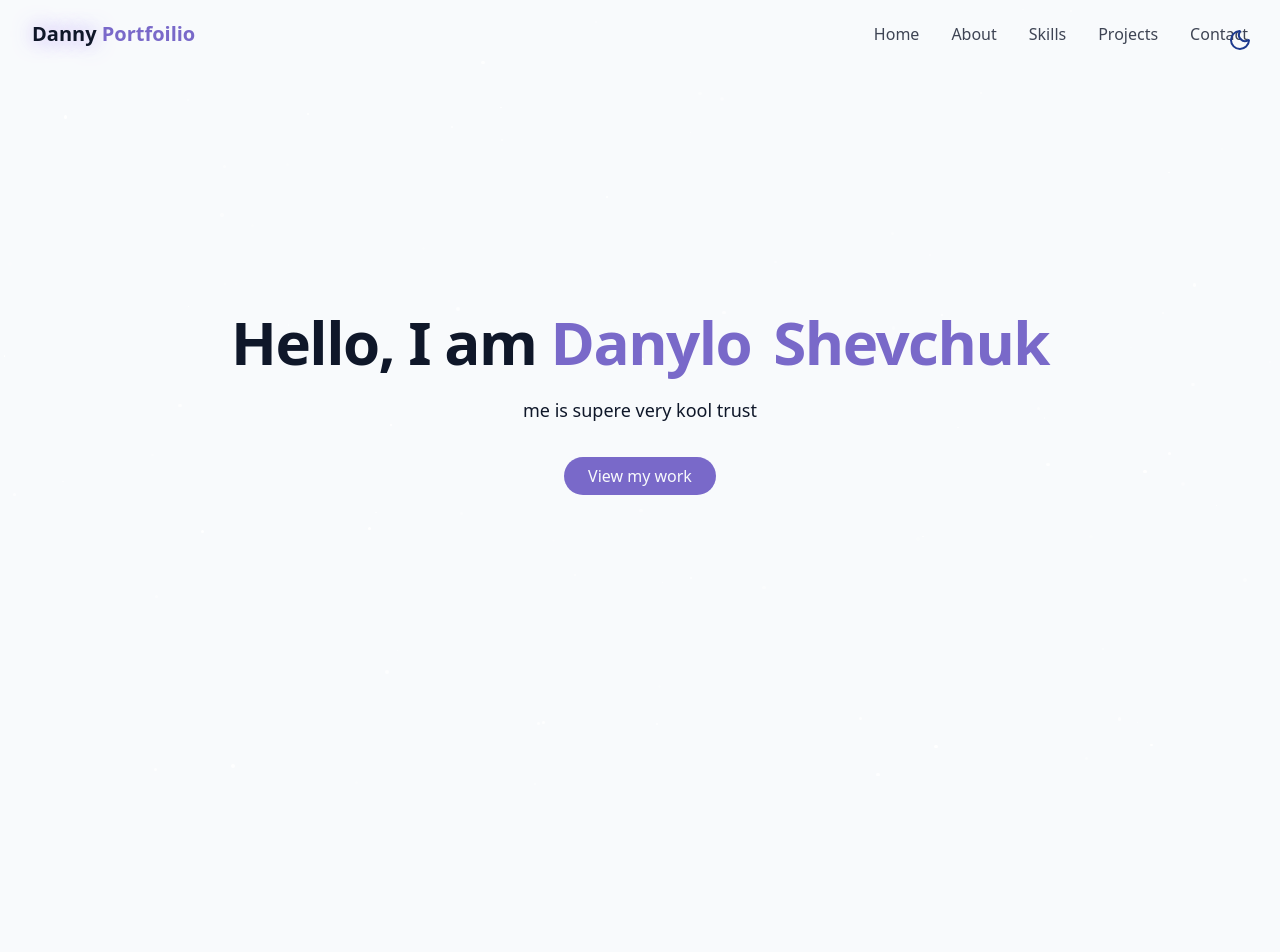
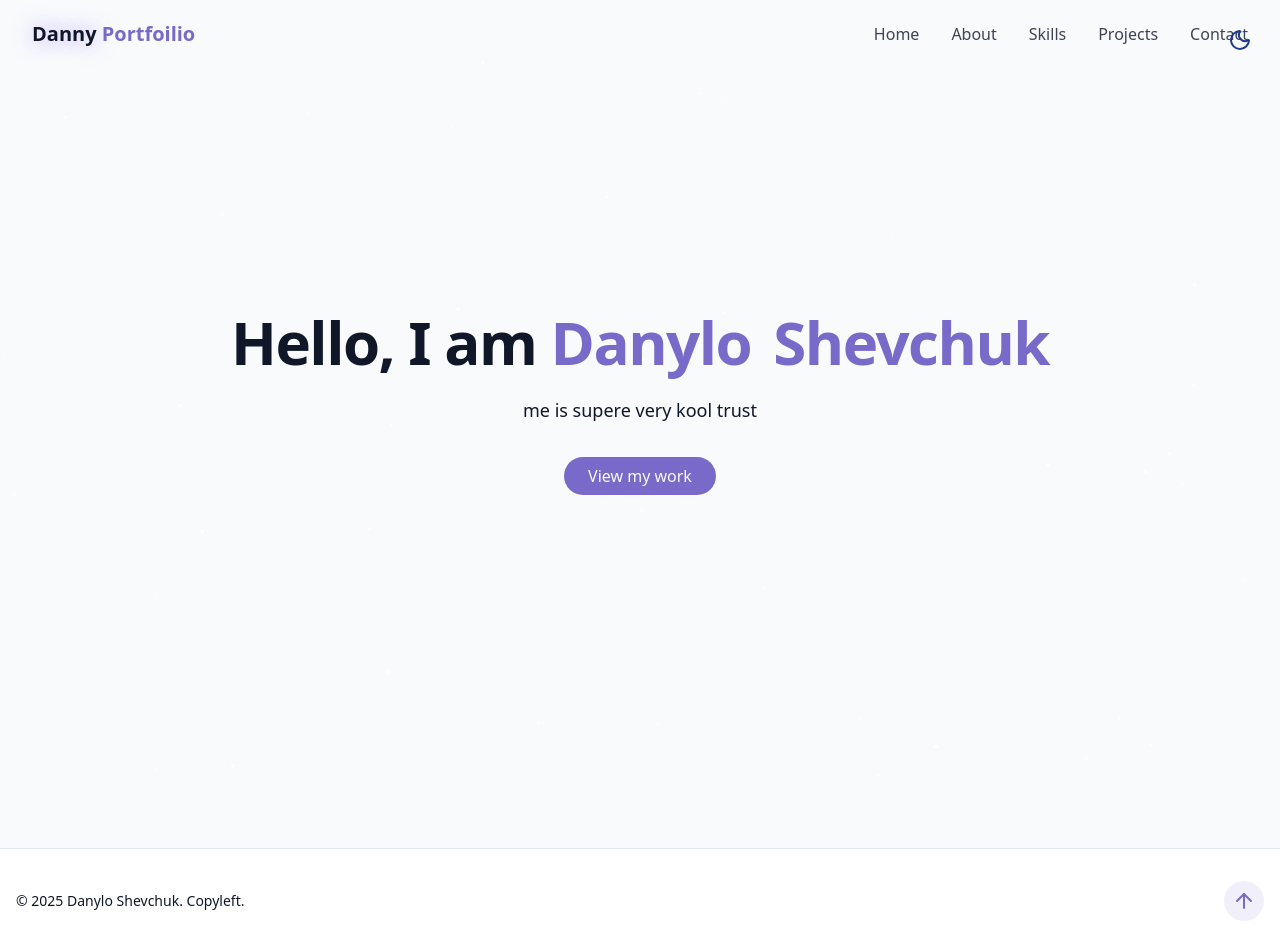
Before and after one commit to DannySommar/dannysommar.github.io, a React (Vite) app: page / in a window 1280 px wide. Shown: the top 952 px of the page. Before the commit the page ends 800 px from the top, so only its background shows below. Built offline with nearby package versions, Linux system fonts and the light colour scheme.

Commit message:
added footer

```diff
--- a/src/App.jsx
+++ b/src/App.jsx
@@ -3,6 +3,7 @@
 import HeroSection from './components/HeroSection';
 import ThemeToggle from './components/ThemeToggle';
 import Background from './components/Background';
+import Footer from './components/Footer';
 
 function App() {
   return (
@@ -19,7 +20,7 @@
       </main>
 
 
-      {/* {footer} */}
+      <Footer />
     </div>
   )
 }
--- /dev/null
+++ b/src/components/Footer.jsx
@@ -0,0 +1,16 @@
+import { ArrowUp } from "lucide-react";
+
+
+export default function Footer () {
+    return (
+        <footer className="py-12 px-4 bg-card relative border-t border-border mt-12 pt-8 flex flex-wrap justify-between items-center">
+            <p className="text-sm">
+                &copy; {new Date().getFullYear()} Danylo Shevchuk. Copyleft.
+            </p>
+
+            <a href="#hero" className="p-2 rounded-full bg-primary/10 hover:bg-primary/30 text-primary transition-colors">
+                <ArrowUp />
+            </a>
+        </footer>
+    )
+}
--- a/src/index.css
+++ b/src/index.css
@@ -6,6 +6,7 @@
   --color-foreground: hsl(var(--foreground));
   --color-primary: hsl(var(--primary));
   --color-primary-foreground: hsl(var(--primary-foreground));
+  --color-card: hsl(var(--card));
 
   --animate-fade-in: fade-in 0.7s ease-out forwards;
   --animate-fade-in-delay-1: fade-in 0.7s ease-out 0.2s forwards;
@@ -32,6 +33,7 @@
     --border: 214 32% 91%;
     --primary: 250 47% 60%;
     --primary-foreground: 210 40% 98%;
+    --card: 0 0% 100%;
   }
 
   .dark {
@@ -40,6 +42,7 @@
     --border: 217 33% 20%;
     --primary: 250 65% 65%;
     --primary-foreground: 213 31% 91%;
+    --card: 222 47% 8%;
   }
 
   * {
```
